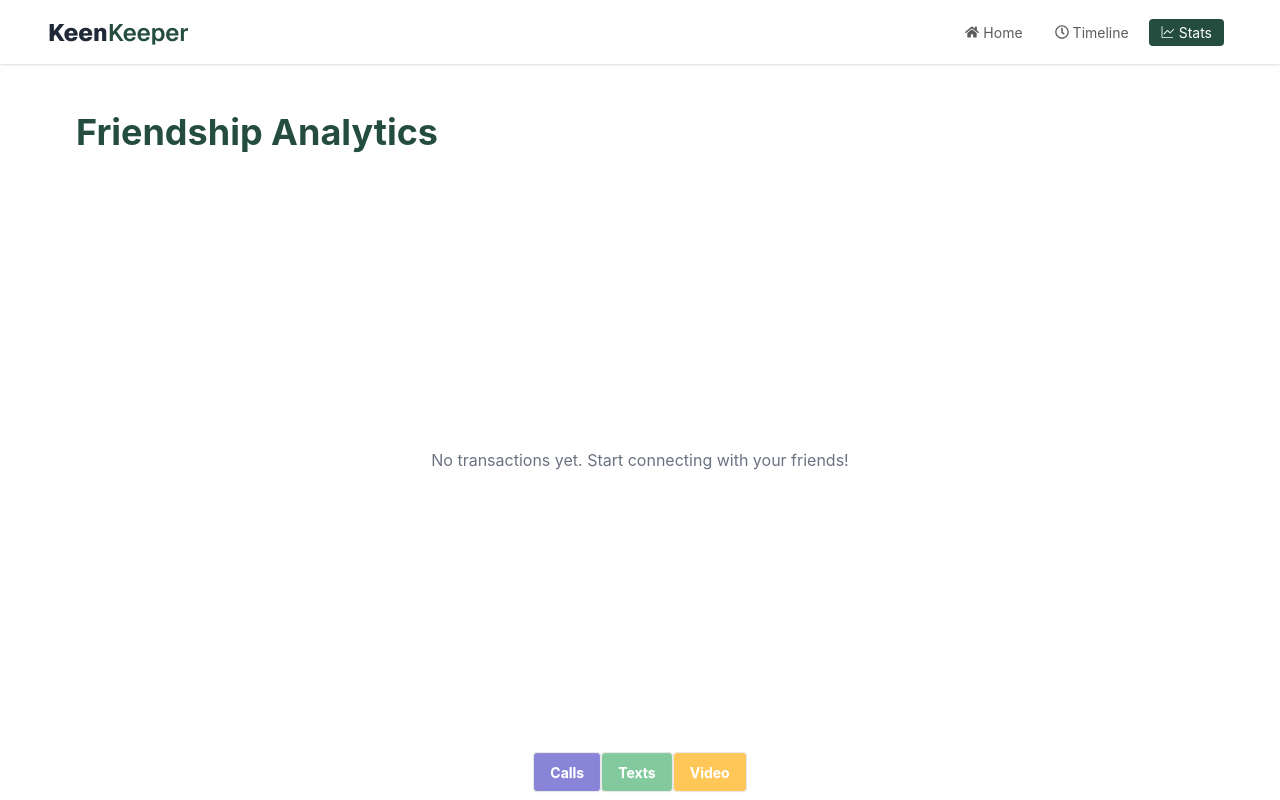
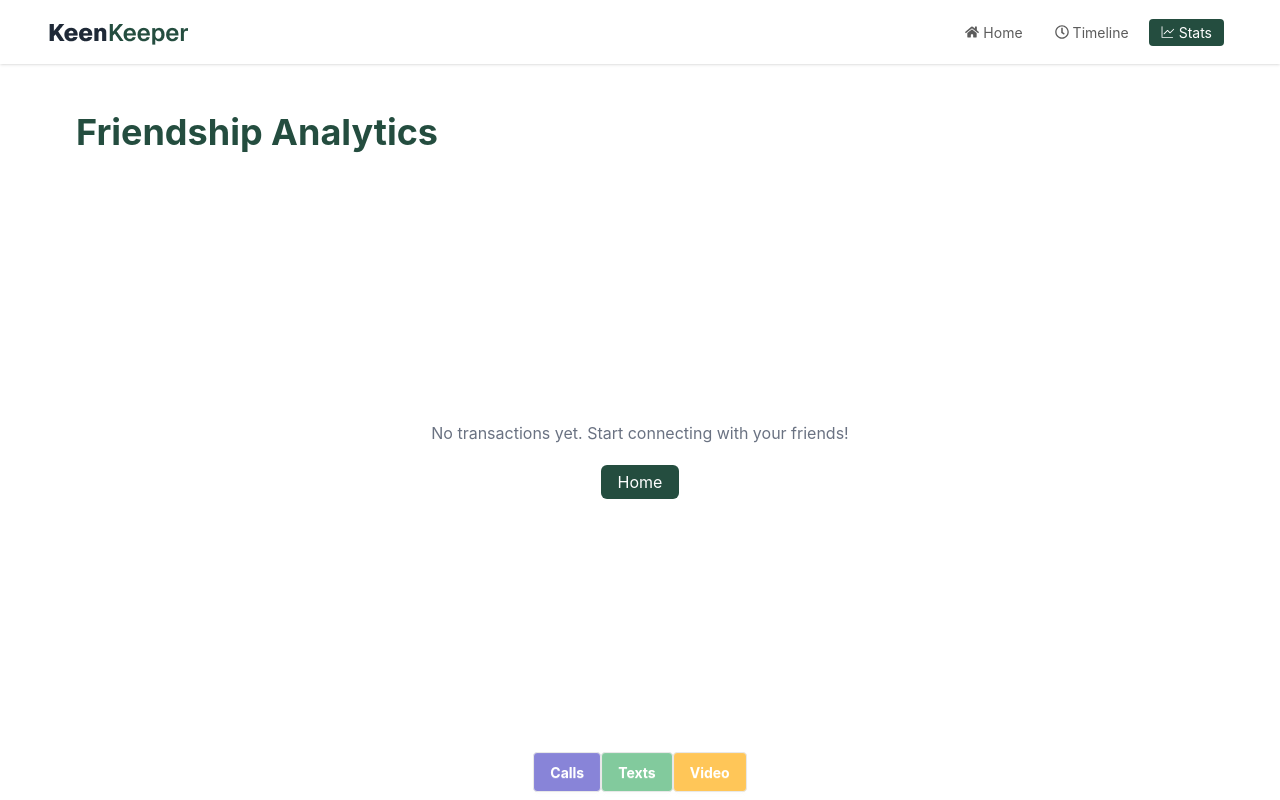
Before and after one commit to Riadul-Islam-551/B13-A7-Keen-Keeper, a React (Vite) app: page /stats in a window 1280 px wide. Shown: the top 800 px of the page. Built offline with nearby package versions, Linux system fonts and the light colour scheme.

Commit message:
feat: add loading state to Home component and enhance Stats component with navigation link

```diff
--- a/src/pages/routes/Routes.jsx
+++ b/src/pages/routes/Routes.jsx
@@ -5,6 +5,7 @@ import Timeline from "../timeline/Timeline";
 import Stats from "../stats/Stats";
 import Error from "../error/Error";
 import FriendDetails from "../friendDetails/FriendDetails";
+import { Suspense } from "react";
 
 const router = createBrowserRouter([
   {
@@ -15,7 +16,15 @@ const router = createBrowserRouter([
       {
         index: true,
         loader: () => fetch("/friends.json"),
-        element: <Home></Home>,
+        element: (
+          <Suspense
+            fallback={
+              <span className="loading loading-spinner text-info"></span>
+            }
+          >
+            <Home></Home>
+          </Suspense>
+        ),
       },
       { path: "timeline", element: <Timeline></Timeline> },
       { path: "stats", element: <Stats></Stats> },
--- a/src/pages/stats/Stats.jsx
+++ b/src/pages/stats/Stats.jsx
@@ -1,6 +1,7 @@
 import React, { useContext } from "react";
 import { FriendContext } from "../../context/FriendContext";
 import { Cell, Pie, PieChart, ResponsiveContainer, Tooltip } from "recharts";
+import { Link } from "react-router";
 
 const Stats = () => {
   const { transactions } = useContext(FriendContext);
@@ -30,10 +31,13 @@ const Stats = () => {
         Friendship Analytics
       </h1>
       {transactions.length === 0 && (
-        <div className="min-h-150 flex justify-center items-center">
+        <div className="min-h-150 flex flex-col gap-5 justify-center items-center">
           <p className="text-center text-gray-500 mt-4">
             No transactions yet. Start connecting with your friends!
           </p>
+          <Link to="/" className="primary-button">
+            Home
+          </Link>
         </div>
       )}
       {transactions.length > 0 && (
```
